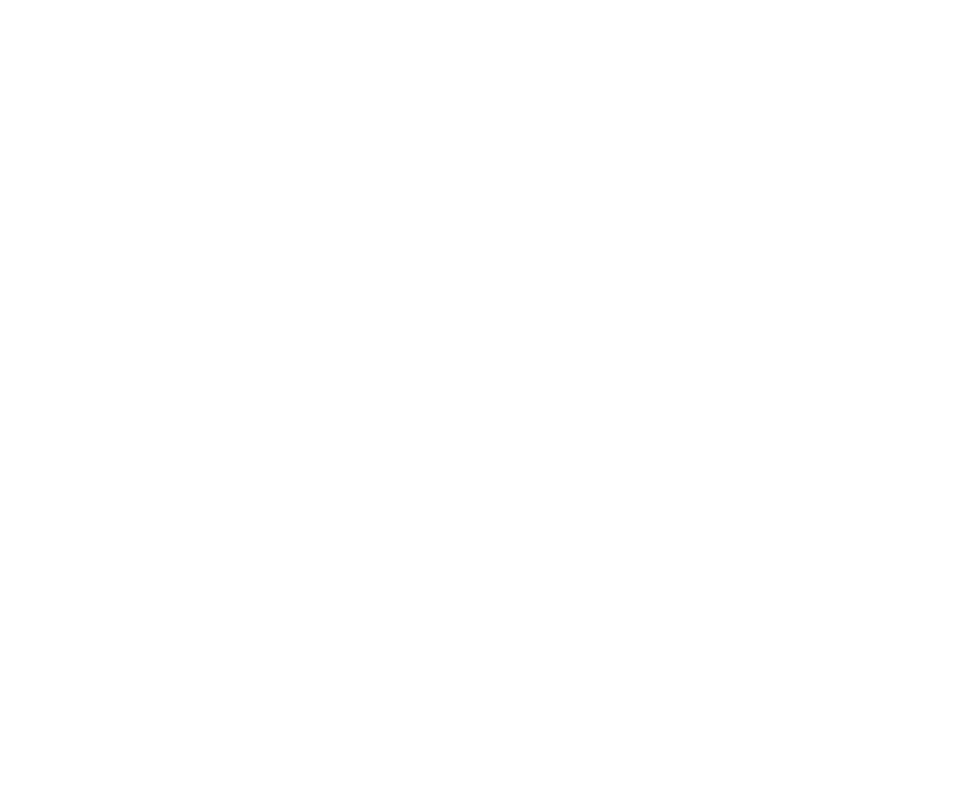
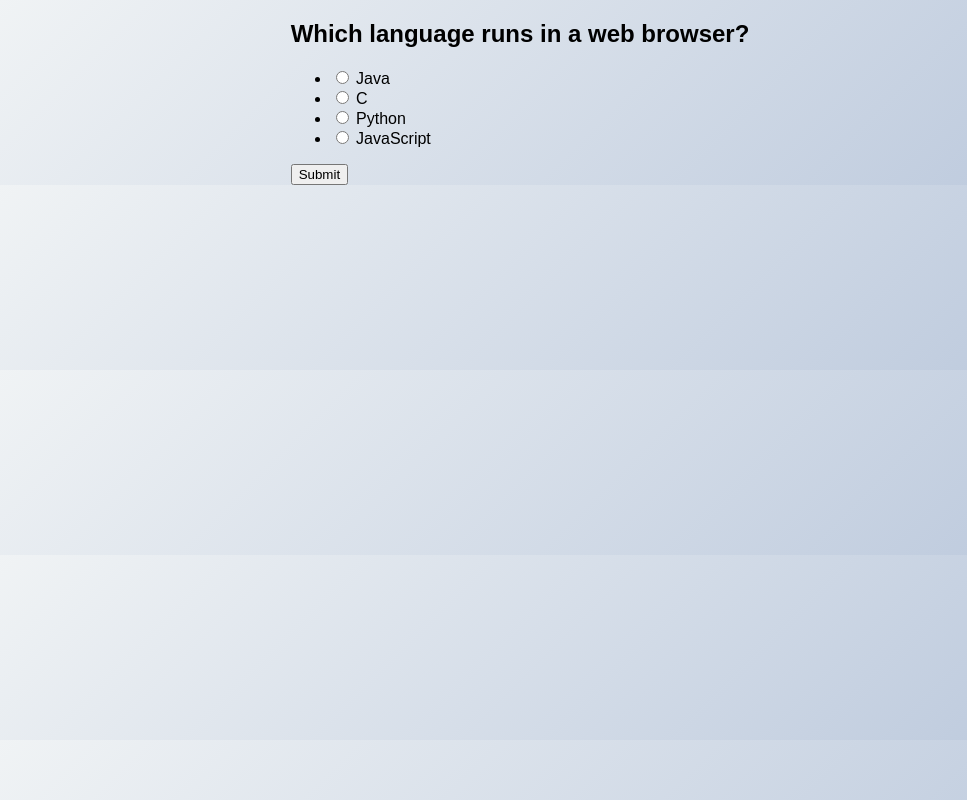
Before and after one commit to acciojob/quiz-Nihal00, a website: page main.html in a window 1280 px wide. Shown: the whole page, without its empty margins (120-1087 px from the left). Drawn offline with Linux system fonts and the light colour scheme.

Commit message:
created a submission

```diff
--- a/main.html
+++ b/main.html
@@ -8,6 +8,37 @@
 
 <body>
 	<!-- the entire body must be written by student -->
+	<div class="quiz-container">
+		<div id="quiz-question">
+			<h2 id="question">Which language runs in a web browser?</h2>
+			<ul>
+				<li>
+					<input type="radio" name="answer" id="a">
+					<label for="a" id="a_text">Java</label>
+				</li>
+
+				<li>
+					<input type="radio" name="answer" id="b">
+					<label for="b" id="b_text">C</label>
+				</li>
+
+				<li>
+					<input type="radio" name="answer" id="c">
+					<label for="c" id="c_text">Python</label>
+				</li>
+
+				<li>
+					<input type="radio" name="answer" id="d">
+					<label for="d" id="d_text">JavaScript</label>
+				</li>
+			</ul>
+
+			<button type="submit" name="submit" id="submit">Submit</button>
+		</div>
+	</div>
+
+
+
     <script type="text/javascript" src="./script.js">
 </script>
 
--- a/styles.css
+++ b/styles.css
@@ -1 +1,15 @@
-/*  your css code here. If applicable */
+*{
+	box-size: border-box;
+}
+
+body{
+	background-color: #b8c6db;
+	background-image: linear-gradient(315deg, #b8c6db 0%, #f5f7f7 100%);
+	font-family: sans-serif;
+	display: flex;
+	align-items: center;
+	justify-content: center;
+	height: 100vm;
+	overflow: hidden;
+	margin: 0;
+}
```
